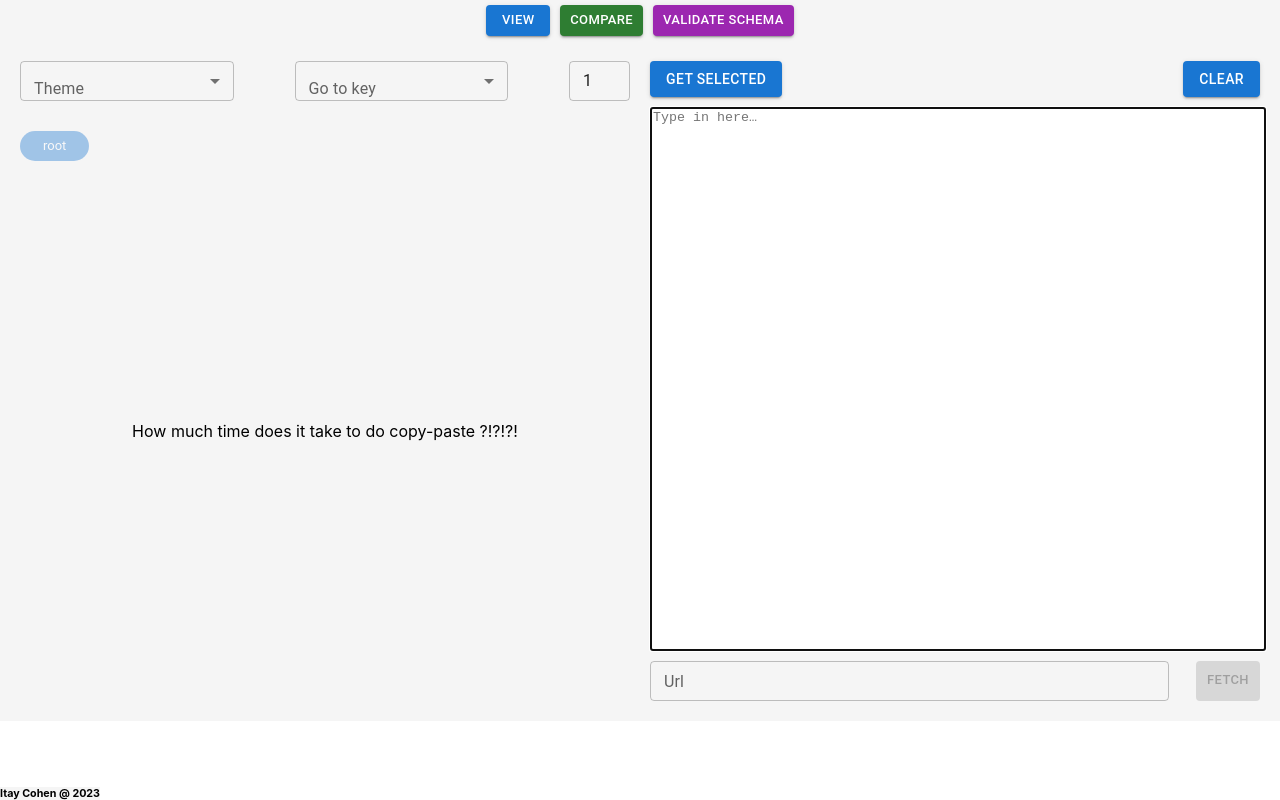
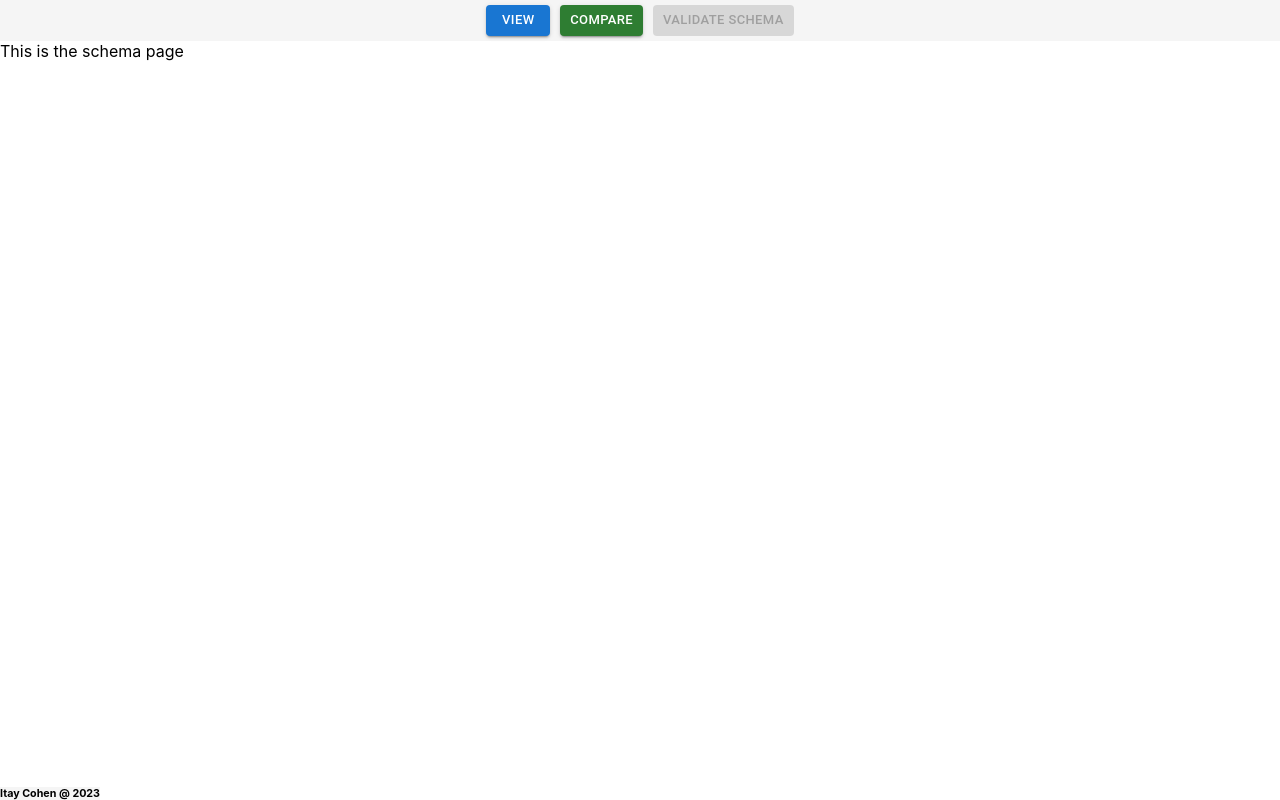
Before and after one commit to itaycs2407/i_json_viewer, a React (Create React App) app: page /schema in a window 1280 px wide. Built offline with nearby package versions, Linux system fonts and the light colour scheme.

Commit message:
with routes

```diff
--- a/package.json
+++ b/package.json
@@ -20,6 +20,7 @@
     "react": "^18.2.0",
     "react-dom": "^18.2.0",
     "react-json-view": "^1.21.3",
+    "react-router-dom": "5.3.0",
     "react-scripts": "5.0.1",
     "typescript": "^4.9.5",
     "web-vitals": "^2.1.4"
@@ -49,6 +50,7 @@
     ]
   },
   "devDependencies": {
-    "@types/lodash": "^4.14.194"
+    "@types/lodash": "^4.14.194",
+    "@types/react-router-dom": "^5.3.3"
   }
 }
--- a/src/App.tsx
+++ b/src/App.tsx
@@ -1,13 +1,28 @@
 import React from "react";
-import Home from "./pages/Home";
+import View from "./pages/View";
 import Navbar from "./components/Navbar";
 import styled from "@emotion/styled";
+import {
+  Redirect,
+  Route,
+  BrowserRouter as Router,
+  Switch,
+} from "react-router-dom";
+import Compare from "./pages/Compare";
+import Schema from "./pages/Schema";
 
 function App() {
   return (
     <>
-      <Navbar />
-      <Home />
+      <Router>
+        <Navbar />
+        <Switch>
+          <Route exact path="/view" component={View} />
+          <Route exact path="/compare" component={Compare} />
+          <Route exact path="/schema" component={Schema} />
+          <Redirect from="/" to="/view" />
+        </Switch>
+      </Router>
       <Credit>Itay Cohen @ 2023</Credit>
     </>
   );
--- a/src/components/Navbar.tsx
+++ b/src/components/Navbar.tsx
@@ -2,31 +2,36 @@ import React from "react";
 import { Button } from "@mui/material";
 import styled from "@emotion/styled";
 
-const Navbar = () => {
-  return (
+const Navbar = () => (
   <Container>
-      <Button variant="contained" onClick={() => {}} size="small">
+    <Button
+      variant="contained"
+      onClick={() => (window.location.href = "/view")}
+      size="small"
+      disabled={window.location.pathname === "/view"}
+    >
       View
     </Button>
     <Button
       variant="contained"
-        onClick={() => {}}
+      onClick={() => (window.location.href = "/compare")}
       size="small"
       color="success"
+      disabled={window.location.pathname === "/compare"}
     >
       Compare
     </Button>
     <Button
       variant="contained"
-        onClick={() => {}}
+      onClick={() => (window.location.href = "/schema")}
       size="small"
       color="secondary"
+      disabled={window.location.pathname === "/schema"}
     >
       Validate Schema
     </Button>
   </Container>
 );
-};
 
 const Container = styled.div`
   display: flex;
--- /dev/null
+++ b/src/pages/Compare.tsx
@@ -0,0 +1,7 @@
+import React from "react";
+
+const Compare = () => {
+  return <div>This is the compare page</div>;
+};
+
+export default Compare;
--- /dev/null
+++ b/src/pages/Schema.tsx
@@ -0,0 +1,7 @@
+import React from "react";
+
+const Schema = () => {
+  return <div>This is the schema page</div>;
+};
+
+export default Schema;
--- a/src/pages/Home.tsx
+++ b/src/pages/View.tsx
@@ -31,7 +31,7 @@ const testObj = {
   },
 };
 
-const Home = () => {
+const View = () => {
   const [text, setText] = useState("");
   const [path, setPath] = useState<string | null>(null);
   const [copyContent, setCopyContent] = useState<string[]>([]);
@@ -78,4 +78,4 @@ const Container = styled.div`
   align-items: center;
 `;
 
-export default Home;
+export default View;
```
Also changed, not shown: 1 other file (tests, documents, lock files or other folders). Lines whose indentation alone changed are shown as unchanged.
